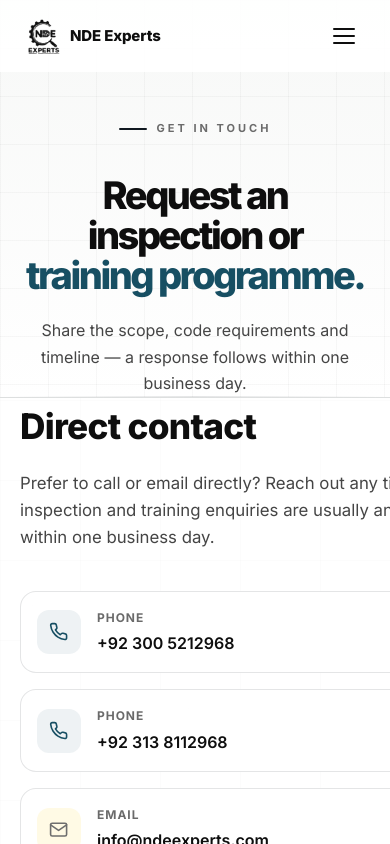
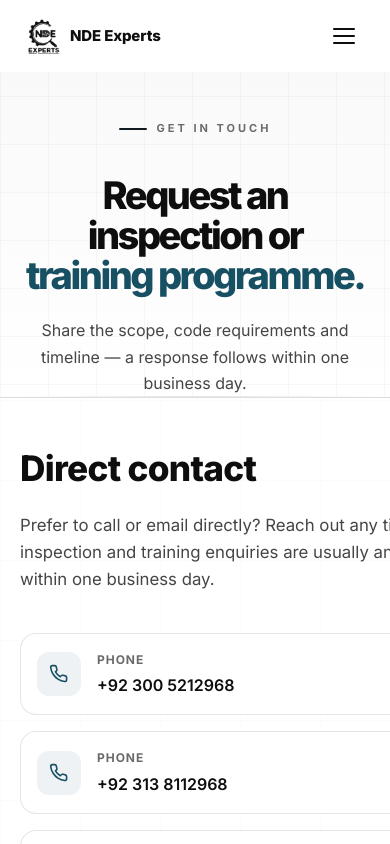
Before and after one commit to Matrix-AE/NDE-Experts, a React (Vite) app: page /contact in a window 390 px wide. Shown: the top 844 px of the page. Built offline with nearby package versions, Linux system fonts and the light colour scheme.

Commit message:
Restore home navigation and refine post-hero spacing

```diff
--- a/src/components/Navbar.jsx
+++ b/src/components/Navbar.jsx
@@ -4,6 +4,7 @@ import useStickyNav from '../hooks/useStickyNav';
 import logo from '../assets/logo/Logo1.png';
 
 const PRIMARY_LINKS = [
+  { to: '/', label: 'Home' },
   { to: '/about', label: 'About' },
   { to: '/services', label: 'Services', dropdown: 'services' },
   { to: '/projects', label: 'Projects' },
@@ -26,7 +27,6 @@ const MORE_LINKS = [
 ];
 
 const MOBILE_LINKS = [
-  { to: '/', label: 'Home' },
   ...PRIMARY_LINKS.map(({ to, label }) => ({ to, label })),
   ...MORE_LINKS,
 ];
--- a/src/index.css
+++ b/src/index.css
@@ -293,6 +293,7 @@ section { position:relative; z-index:1; }
 .section-py { padding-top:var(--section-gap); padding-bottom:var(--section-gap); }
 .section-pt { padding-top:var(--section-gap); }
 .section-pb { padding-bottom:var(--section-gap); }
+.section-after-hero { padding-top:clamp(52px, 6vw, 84px); }
 
 .section-header { margin-bottom:64px; }
 .section-header.center { text-align:center; }
@@ -1158,6 +1159,7 @@ body {
   .nav-logo-title { display: none; }
   .nav-mobile-menu { top: 72px; height: calc(100dvh - 72px); }
   .container { padding-inline: 20px; }
+  .section-after-hero { padding-top: 42px; }
   .hero-content { padding: 124px 20px 66px; }
   .hero-label { gap: 8px; margin-bottom: 22px; }
   .hero-badge, .hero-cert-tag { font-size: 9px; letter-spacing: 1.4px; padding: 6px 10px; }
--- a/src/pages/Contact.jsx
+++ b/src/pages/Contact.jsx
@@ -51,7 +51,7 @@ export default function Contact() {
       </section>
 
       {/* CONTACT GRID SECTION */}
-      <section className="section-pb">
+      <section className="section-pb section-after-hero">
         <div className="container">
           <div className="contact-grid">
 
--- a/src/pages/Projects.jsx
+++ b/src/pages/Projects.jsx
@@ -141,7 +141,7 @@ export default function Projects() {
       </section>
 
       {/* STATS STRIP */}
-      <section className="section-pb">
+      <section className="section-pb section-after-hero">
         <div className="container">
           <div className="stats-accordion">
             <div className="stat-accordion-item reveal d1">
--- a/src/pages/Training.jsx
+++ b/src/pages/Training.jsx
@@ -19,7 +19,7 @@ export default function Training() {
       </section>
 
       {/* STATS STRIP */}
-      <section className="section-pb">
+      <section className="section-pb section-after-hero">
         <div className="container">
           <div className="stats-accordion">
             <div className="stat-accordion-item reveal d1">
```
